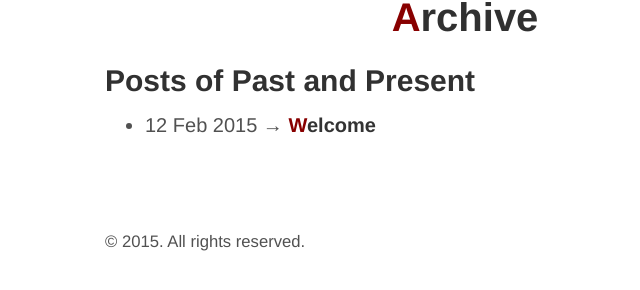
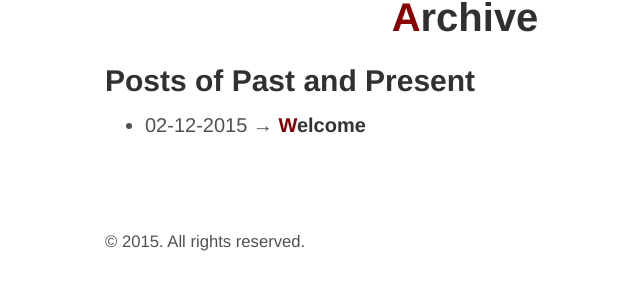
Before and after one commit to CanIGetAPickle/CanIGetAPickle.github.io, a Jekyll site: the page built from archive.md, in a window 1280 px wide. Shown: the part 144-434 px from the top of the page, without its empty margins (175-815 px from the left). Built offline with Jekyll 4.4.1, drawn with Linux system fonts in a browser that asks for light colours.

Commit message:
Date fix

```diff
--- a/archive.md
+++ b/archive.md
@@ -6,5 +6,5 @@ title: Archive
 ## Posts of Past and Present
 
 {% for post in site.posts %}
-  * {{ post.date | date_to_string }} &rarr; [ {{ post.title }} ]({{ post.url }})
+  * {{ post.date | date: "%m-%d-%Y" }} &rarr; [ {{ post.title }} ]({{ post.url }})
 {% endfor %}
```
